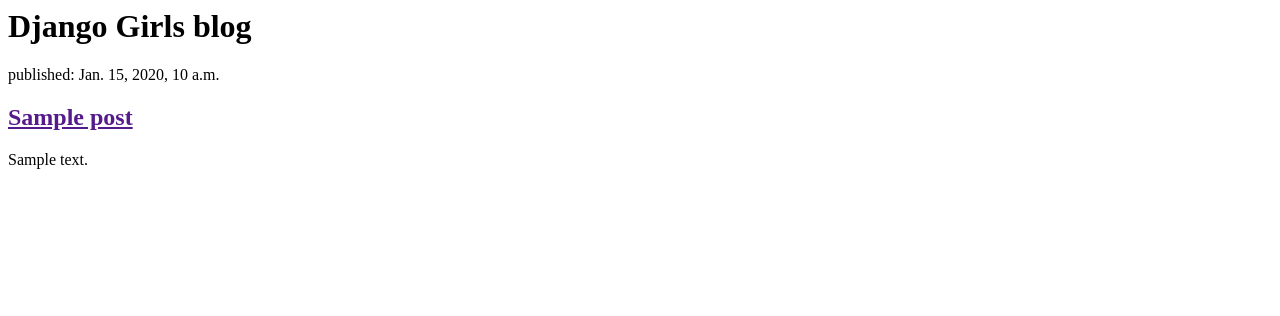
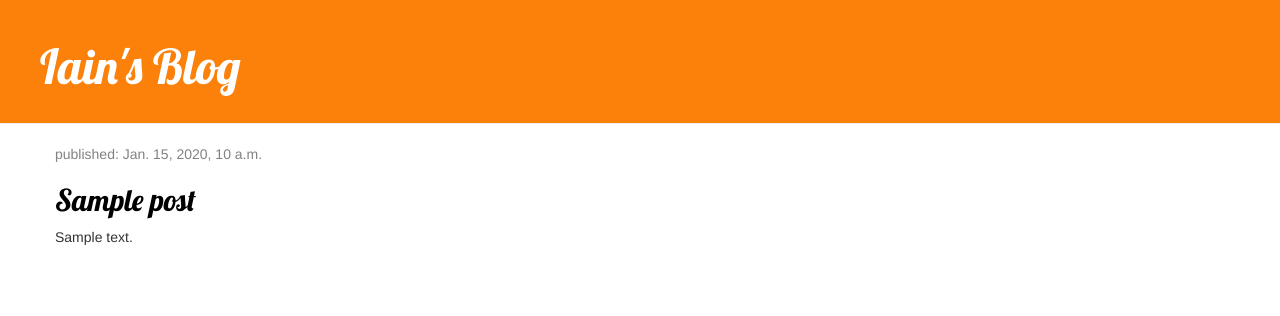
Before and after one commit to blogscot/my-django-blog, a Django app: page / in a window 1280 px wide. Shown: the top 316 px of the page. Run offline with Django 3.2, Linux system fonts and the light colour scheme; tables that the repository leaves empty hold one stand-in row (values such as "Sample post"); some libraries are stand-ins or nearby versions.

Commit message:
Add bootstrap styling

```diff
--- a/IainsBlog/settings.py
+++ b/IainsBlog/settings.py
@@ -113,4 +113,3 @@
 # https://docs.djangoproject.com/en/2.2/howto/static-files/
 
 STATIC_URL = "/static/"
-STATIC_ROOT = os.path.join(BASE_DIR, "static")
--- /dev/null
+++ b/blog/static/blog/style.css
@@ -0,0 +1,46 @@
+.page-header {
+  background-color: #fc810a;
+  margin-top: 0;
+  padding: 20px 20px 20px 40px;
+}
+
+.page-header h1, .page-header h1 a, .page-header h1 a:visited, .page-header h1 a:active {
+  color: #ffffff;
+  font-size: 36pt;
+  text-decoration: none;
+}
+
+.content {
+  margin-left: 40px;
+}
+
+h1, h2, h3, h4 {
+  font-family: 'Lobster', cursive;
+}
+
+.date {
+  color: #828282;
+}
+
+.save {
+  float: right;
+}
+
+.post-form textarea, .post-form input {
+  width: 100%;
+}
+
+.top-menu, .top-menu:hover, .top-menu:visited {
+  color: #ffffff;
+  float: right;
+  font-size: 26pt;
+  margin-right: 20px;
+}
+
+.post {
+  margin-bottom: 70px;
+}
+
+.post h2 a, .post h2 a:visited {
+  color: #000000;
+}
--- a/blog/templates/blog/post_list.html
+++ b/blog/templates/blog/post_list.html
@@ -1,18 +1,45 @@
+{% load static %}
+
 <html>
   <head>
-    <title>Django Girls blog</title>
+    <link
+      rel="stylesheet"
+      href="//maxcdn.bootstrapcdn.com/bootstrap/3.2.0/css/bootstrap.min.css"
+    />
+    <link
+      rel="stylesheet"
+      href="//maxcdn.bootstrapcdn.com/bootstrap/3.2.0/css/bootstrap-theme.min.css"
+    />
+    <link
+      href="//fonts.googleapis.com/css?family=Lobster&subset=latin,latin-ext"
+      rel="stylesheet"
+      type="text/css"
+    />
+    <link rel="stylesheet" href="{% static 'blog/style.css' %}" />
+
+    <title>Iain's blog</title>
   </head>
   <body>
-    <h1>Django Girls blog</h1>
+    <div class="page-header">
+      <h1><a href="/">Iain's Blog</a></h1>
+    </div>
 
+    <div class="content container">
+      <div class="row">
+        <div class="col-md-8">
           {% for post in posts %}
-    <div>
+          <div class="post">
+            <div class="date">
               <p>published: {{ post.published_date }}</p>
+            </div>
             <h2>
               <a href="">{{ post.title }}</a>
             </h2>
             <p>{{ post.text | linebreaksbr }}</p>
           </div>
           {% endfor %}
+        </div>
+      </div>
+    </div>
   </body>
 </html>
```
Lines whose indentation alone changed are shown as unchanged.
